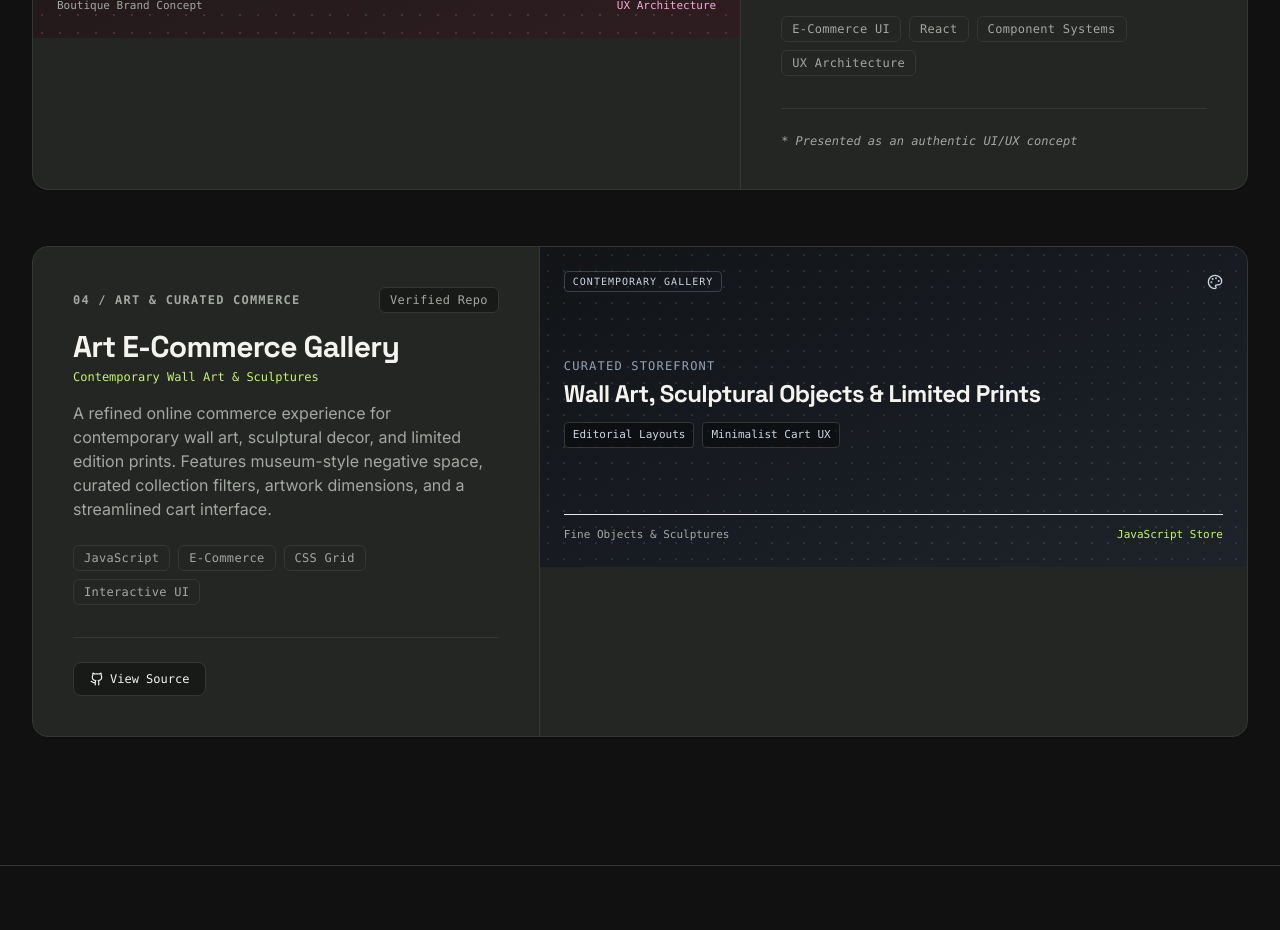
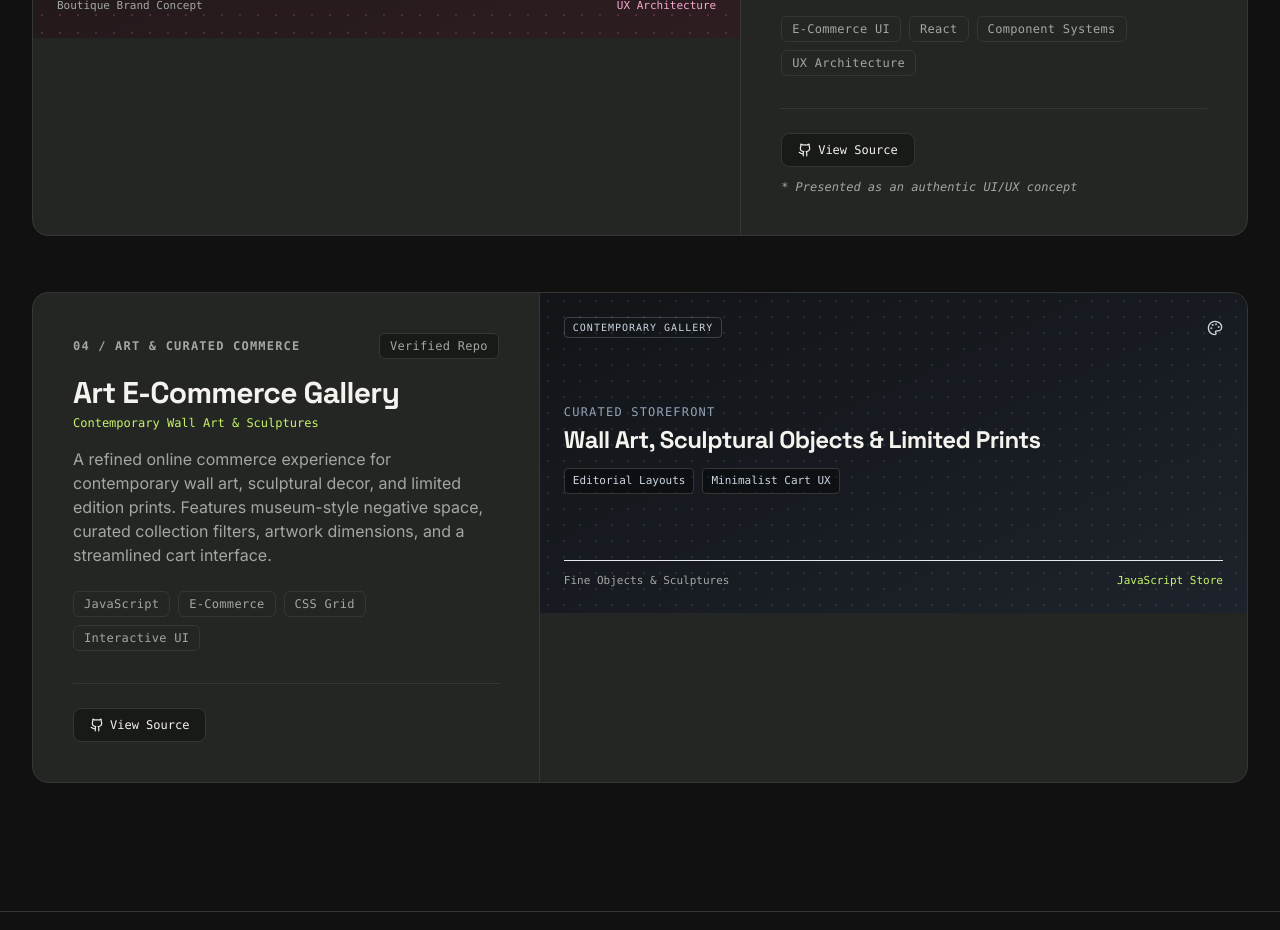
Before and after one commit to Hardik637/portfolio-website, a React (Vite) app: page / in a window 1280 px wide. Shown: the part 2640-3570 px from the top of the page. Built offline with nearby package versions, Linux system fonts and the light colour scheme; a web font is replaced by a local one.

Commit message:
feat: link verified Kala-cake-and-dessert repository and update docs

```diff
--- a/src/data/projectsData.js
+++ b/src/data/projectsData.js
@@ -50,7 +50,7 @@ export const projectsData = [
     domain: 'Boutique Bakery & Confectionery E-Commerce',
     description: 'An artisanal e-commerce concept crafted for a high-end dessert brand. Explores sensory product hierarchies across signature cakes, dessert tubs, brownies, and cookies, paired with a frictionless checkout UX.',
     tags: ['E-Commerce UI', 'React', 'Component Systems', 'UX Architecture'],
-    githubUrl: null,
+    githubUrl: 'https://github.com/Hardik637/Kala-cake-and-dessert.git',
     liveUrl: null,
     isLive: false,
     isConcept: true,
```
Also changed, not shown: 2 other files (tests, documents, lock files or other folders).
